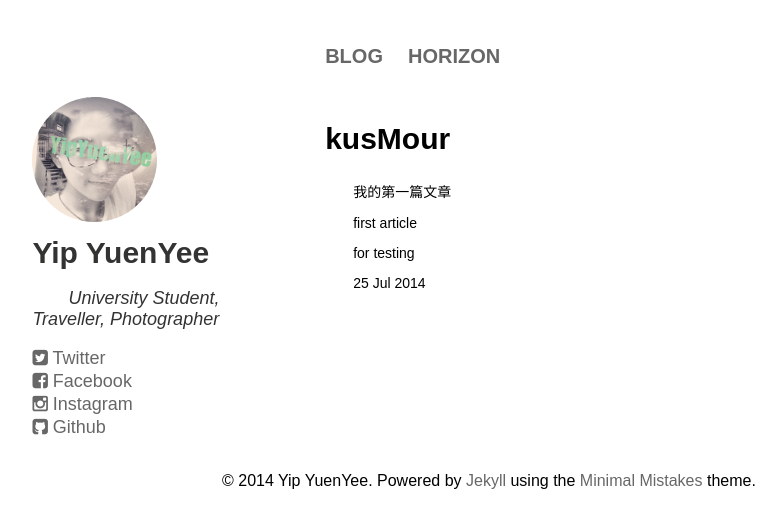
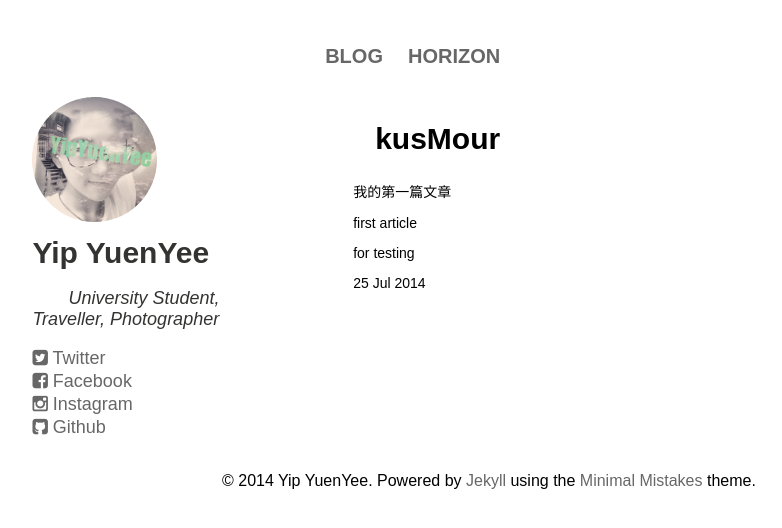
Before and after one commit to kusmour/blog_jekyll, a Jekyll site: the page built from _posts/2014-07-25-first-article.html, in a window 1280 px wide. Shown: the top 528 px of the page, without its empty margins (102-884 px from the left). Built offline with Jekyll 4.4.1, drawn with Linux system fonts in a browser that asks for light colours.

Commit message:
article page css

```diff
--- a/style/article_page.css
+++ b/style/article_page.css
@@ -10,6 +10,7 @@ article {
 
 .article_wrap h2 {
 	font-size: 30px;
+	margin-left: 50px;
 }
 
 .article_wrap p {
```
